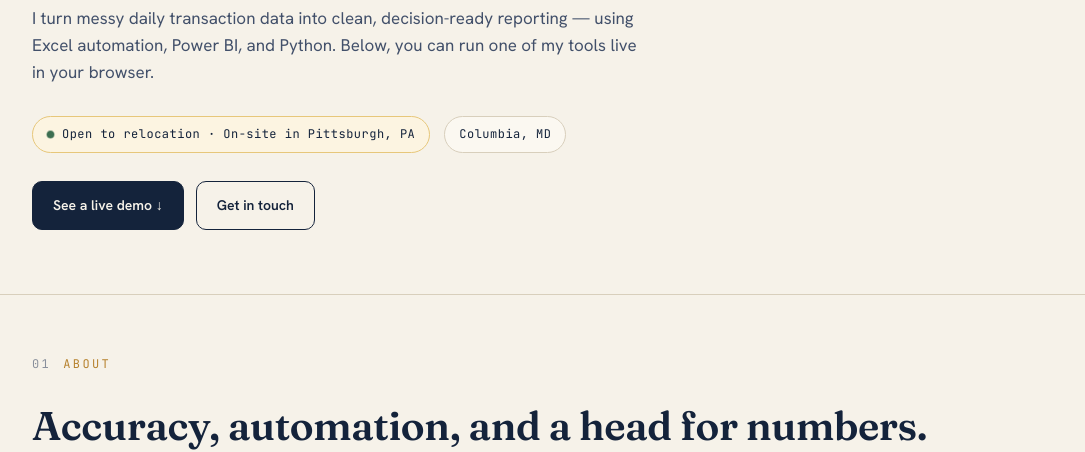
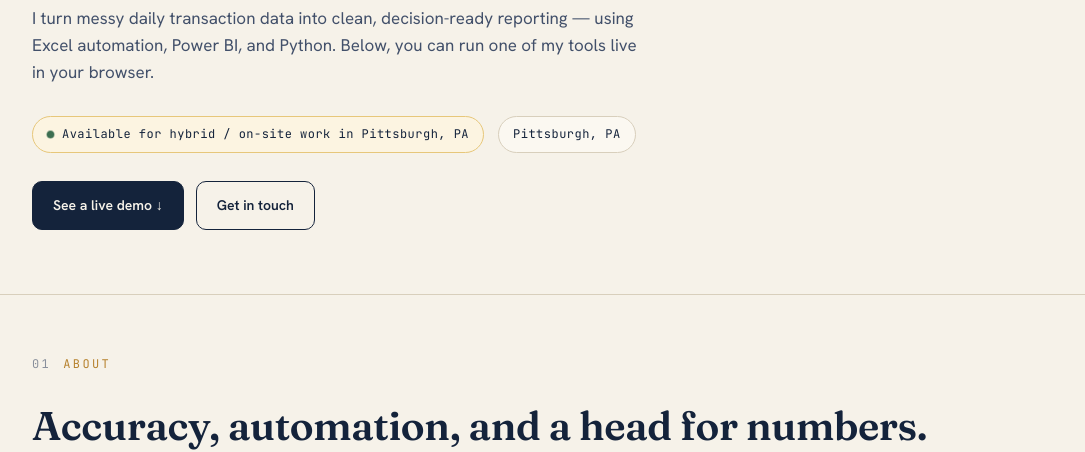
Before and after one commit to emanfatima0942-tech/emanfatima0942-tech.github.io, a plain HTML site: page index.html in a window 1280 px wide. Shown: the part 349-801 px from the top of the page, without its empty margins (96-1181 px from the left). Drawn offline with Linux system fonts and the light colour scheme.

Commit message:
Add files via upload

```diff
--- a/index.html
+++ b/index.html
@@ -192,8 +192,8 @@
     <div class="role">Data, Reporting &amp; Operations Professional</div>
     <p class="lede">I turn messy daily transaction data into clean, decision-ready reporting — using Excel automation, Power BI, and Python. Below, you can run one of my tools live in your browser.</p>
     <div class="meta">
-      <span class="badge live"><span class="dot"></span> Open to relocation · On-site in Pittsburgh, PA</span>
-      <span class="badge">Columbia, MD</span>
+      <span class="badge live"><span class="dot"></span> Available for hybrid / on-site work in Pittsburgh, PA</span>
+      <span class="badge">Pittsburgh, PA</span>
     </div>
     <div class="cta">
       <a class="btn primary" href="#project">See a live demo ↓</a>
```
